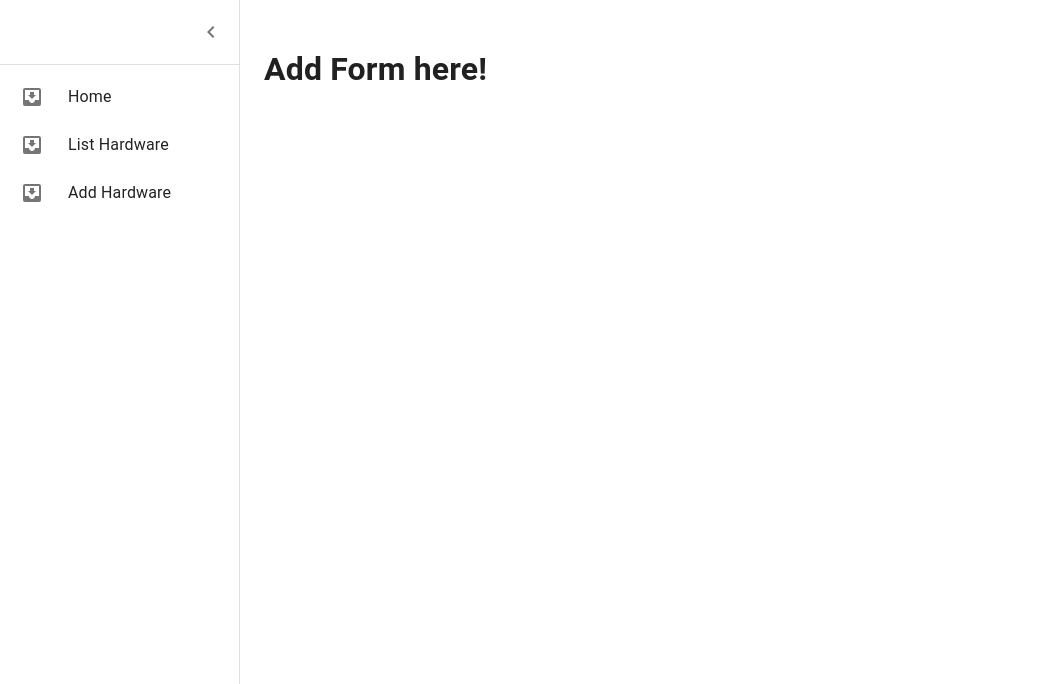
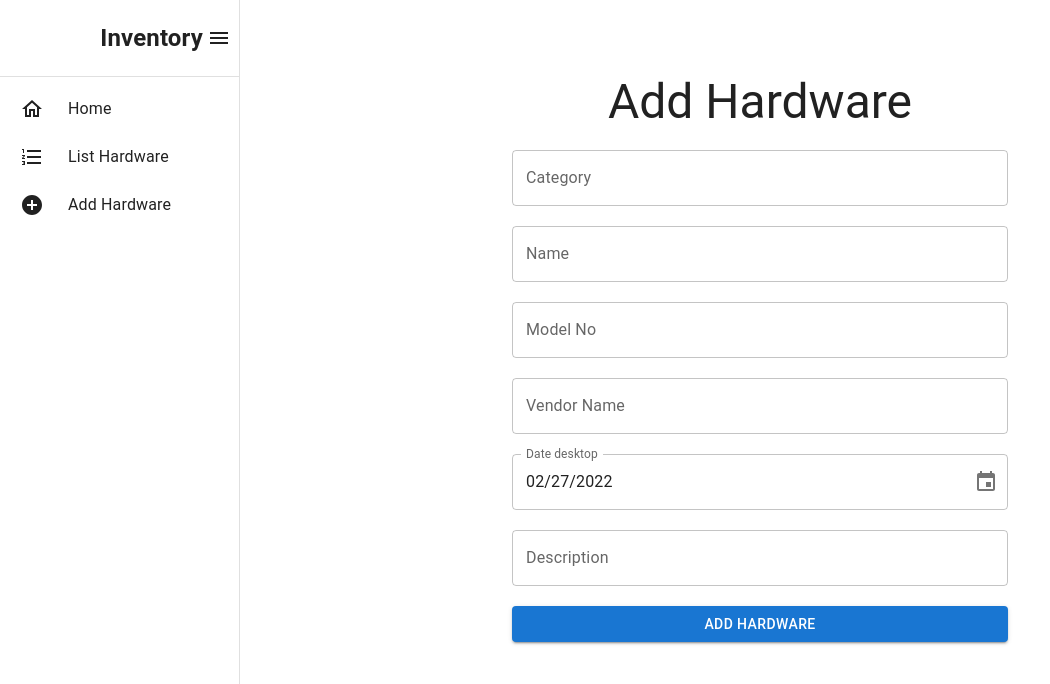
Before and after one commit to rutvik-rana06/InventoryManagement, a React (Create React App) app: page /addhardware in a window 1280 px wide. Shown: the top 684 px of the page, without its empty margins (0-1050 px from the left). Built offline with nearby package versions, Linux system fonts and the light colour scheme; no server answers.

Commit message:
Completed with today UI code 28/02

```diff
--- a/package.json
+++ b/package.json
@@ -7,10 +7,12 @@
     "@emotion/styled": "^11.10.6",
     "@mui/icons-material": "^5.11.9",
     "@mui/material": "^5.11.9",
+    "@mui/x-date-pickers": "^5.0.20",
     "@react-oauth/google": "^0.8.0",
     "@testing-library/jest-dom": "^5.16.5",
     "@testing-library/react": "^13.4.0",
     "@testing-library/user-event": "^13.5.0",
+    "dayjs": "^1.11.7",
     "react": "^18.2.0",
     "react-dom": "^18.2.0",
     "react-router-dom": "^6.8.1",
--- a/src/components/AddHardware.js
+++ b/src/components/AddHardware.js
@@ -1,19 +1,134 @@
 import React from 'react'
 import Box from "@mui/material/Box";
 import Sidenav from './Sidenav';
+import { styled, Typography } from '@mui/material';
+// import Navbar from './Navbar';
+import { FormControl,FormGroup,Button ,TextField} from '@mui/material';
+// import { TextField } from '@mui/material';
+// import { Form } from 'react-router-dom';
+// import Controls from "../../components/controls/Controls";
+
+
+import { DesktopDatePicker } from '@mui/x-date-pickers/DesktopDatePicker';
+import { LocalizationProvider } from '@mui/x-date-pickers/LocalizationProvider';
+import { AdapterDayjs } from '@mui/x-date-pickers/AdapterDayjs';
+import dayjs from 'dayjs';
+
 
 
 const AddHardware = () => {
+
+const Form = styled(FormGroup)`
+margin : 5% auto 0 auto;
+width : 50%;
+& > div{
+  margin-top : 20px
+}
+`
+const [value, setValue] = React.useState(dayjs('2022-02-27T21:11:54'));
+
+const handleChange = (newValue) => {
+  setValue(newValue);
+};
   return (
     <>
-    <Box sx={{ display: "flex" }}>
+ <Box sx={{ display: "flex" }}>
         <Sidenav/>
     <Box component="main" sx={{ flexGrow: 1, p: 3 }}>
 
-        <h1>Add Form here!</h1>
+        {/* <h1>Add Form here!</h1> */}
+
+      <Form>
+        <Typography variant="h3" align='center' component="h3" >
+          Add Hardware
+        </Typography>
+        <FormControl>
+
+          <TextField id="outlined-basic" label="Category" variant="outlined" />
+        </FormControl>
+        <FormControl>
+
+          <TextField id="outlined-basic" label="Name" variant="outlined" />
+        </FormControl>
+
+       <FormControl>
+
+          <TextField id="outlined-basic" label="Model No" variant="outlined" />
+        </FormControl>
+        <FormControl>
+
+          <TextField id="outlined-basic" label="Vendor Name" variant="outlined" />
+        </FormControl>
+
+        {/* <FormControl>
+
+          <TextField id="outlined-basic" label="Date of Purchase" variant="outlined" />
+        </FormControl> */}
+        <LocalizationProvider dateAdapter={AdapterDayjs}>
+
+        <DesktopDatePicker
+          label="Date desktop"
+          inputFormat="MM/DD/YYYY"
+          value={value}
+          onChange={handleChange}
+          renderInput={(params) => <TextField {...params} />}
+        />
+        </LocalizationProvider>
+        <FormControl>
+
+          <TextField id="outlined-basic" label="Description" variant="outlined" />
+        </FormControl>
+
+        <FormControl>
+      <Button variant="contained">Add Hardware</Button>
+
+      </FormControl>
+
+
+
+
+
+      </Form>
+
+{/*
+        <Grid container>
+                <Grid item xs={6}>
+                    <TextField
+                        name="fullName"
+                        label="Full Name"
+                        // value={values.fullName}
+                        // onChange={handleInputChange}
+                        // error={errors.fullName}
+                    />
+                    <TextField
+                        label="Email"
+                        name="email"
+                        // value={values.email}
+                        // onChange={handleInputChange}
+                        // error={errors.email}
+                    />
+                    <TextField
+                        label="Mobile"
+                        name="mobile"
+                        // value={values.mobile}
+                        // onChange={handleInputChange}
+                        // error={errors.mobile}
+                    />
+                    <TextField
+                        label="City"
+                        name="city"
+                        // value={values.city}
+                        // onChange={handleInputChange}
+                    />
+
+                </Grid>
+
+            </Grid> */}
+
       </Box>
 
      </Box>
+
     </>
   )
 }
--- a/src/components/Hardware.js
+++ b/src/components/Hardware.js
@@ -1,9 +1,12 @@
 import React from 'react'
 import Box from "@mui/material/Box";
 import Sidenav from './Sidenav';
+// import { makeStyles } from '@mui/material';
+import { Table, TableBody, TableCell, TableContainer, TableHead, TableRow, Paper } from '@mui/material';
 
 
 const Hardware = () => {
+
   return (
     <>
     <Box sx={{ display: "flex" }}>
@@ -11,6 +14,34 @@ const Hardware = () => {
     <Box component="main" sx={{ flexGrow: 1, p: 3 }}>
 
         <h1>Hardware</h1>
+        <TableContainer component={Paper}>
+      <Table style={{minWidth:650}} aria-label="simple table">
+        <TableHead>
+          <TableRow>
+            <TableCell>Name</TableCell>
+            <TableCell>Date</TableCell>
+            <TableCell>Category</TableCell>
+          </TableRow>
+        </TableHead>
+        <TableBody>
+          <TableRow>
+            <TableCell>John Doe</TableCell>
+            <TableCell>2022-01-01</TableCell>
+            <TableCell>Category A</TableCell>
+          </TableRow>
+          <TableRow>
+            <TableCell>Jane Smith</TableCell>
+            <TableCell>2022-02-14</TableCell>
+            <TableCell>Category B</TableCell>
+          </TableRow>
+          <TableRow>
+            <TableCell>Bob Johnson</TableCell>
+            <TableCell>2022-03-27</TableCell>
+            <TableCell>Category C</TableCell>
+          </TableRow>
+        </TableBody>
+      </Table>
+    </TableContainer>
       </Box>
 
      </Box>
--- a/src/components/Home.js
+++ b/src/components/Home.js
@@ -1,14 +1,11 @@
 import React from 'react'
 import Box from "@mui/material/Box";
 import Sidenav from './Sidenav';
-// import Navbar from './Navbar';
-
 
 
 const Home = () => {
   return (
     <>
-
     <Box sx={{ display: "flex" }}>
         <Sidenav/>
     <Box component="main" sx={{ flexGrow: 1, p: 3 }}>
--- a/src/components/Sidenav.js
+++ b/src/components/Sidenav.js
@@ -17,6 +17,11 @@ import ListItemIcon from "@mui/material/ListItemIcon";
 import ListItemText from "@mui/material/ListItemText";
 import InboxIcon from "@mui/icons-material/MoveToInbox";
 import { useNavigate } from "react-router-dom";
+
+import HomeOutlinedIcon from '@mui/icons-material/HomeOutlined';
+import FormatListNumberedOutlinedIcon from '@mui/icons-material/FormatListNumberedOutlined';
+import AddCircleOutlinedIcon from '@mui/icons-material/AddCircleOutlined';
+import MenuOutlinedIcon from '@mui/icons-material/MenuOutlined';
 
 
 const drawerWidth = 240;
@@ -81,13 +86,15 @@ export default function Sidenav() {
 
       <Drawer variant="permanent" open={open}>
         <DrawerHeader>
-          <IconButton onClick={()=>{setOpen(!open)}}>
+        {open && <h2>Inventory</h2>}&nbsp;
+          <MenuOutlinedIcon sx={{minHeight: 60,}} onClick={()=>{setOpen(!open)}}>
             {theme.direction === "rtl" ? (
               <ChevronRightIcon />
             ) : (
               <ChevronLeftIcon />
             )}
-          </IconButton>
+          </MenuOutlinedIcon>
+
         </DrawerHeader>
         <Divider />
         <List>
@@ -99,7 +106,7 @@ export default function Sidenav() {
                 px: 2.5,
               }}
             >
-              <ListItemIcon
+              <HomeOutlinedIcon
                 sx={{
                   minWidth: 0,
                   mr: open ? 3 : "auto",
@@ -107,7 +114,7 @@ export default function Sidenav() {
                 }}
               >
                 <InboxIcon />
-              </ListItemIcon>
+              </HomeOutlinedIcon>
               <ListItemText primary="Home" sx={{ opacity: open ? 1 : 0 }} />
             </ListItemButton>
           </ListItem>
@@ -119,7 +126,7 @@ export default function Sidenav() {
                 px: 2.5,
               }}
             >
-              <ListItemIcon
+              <FormatListNumberedOutlinedIcon
                 sx={{
                   minWidth: 0,
                   mr: open ? 3 : "auto",
@@ -127,7 +134,7 @@ export default function Sidenav() {
                 }}
               >
                 <InboxIcon />
-              </ListItemIcon>
+              </FormatListNumberedOutlinedIcon>
               <ListItemText primary="List Hardware" sx={{ opacity: open ? 1 : 0 }} />
             </ListItemButton>
           </ListItem>
@@ -139,7 +146,7 @@ export default function Sidenav() {
                 px: 2.5,
               }}
             >
-              <ListItemIcon
+              <AddCircleOutlinedIcon
                 sx={{
                   minWidth: 0,
                   mr: open ? 3 : "auto",
@@ -147,7 +154,7 @@ export default function Sidenav() {
                 }}
               >
                 <InboxIcon />
-              </ListItemIcon>
+              </AddCircleOutlinedIcon>
               <ListItemText primary="Add Hardware" sx={{ opacity: open ? 1 : 0 }} />
             </ListItemButton>
           </ListItem>
```
Also changed, not shown: 1 other file (tests, documents, lock files or other folders).
